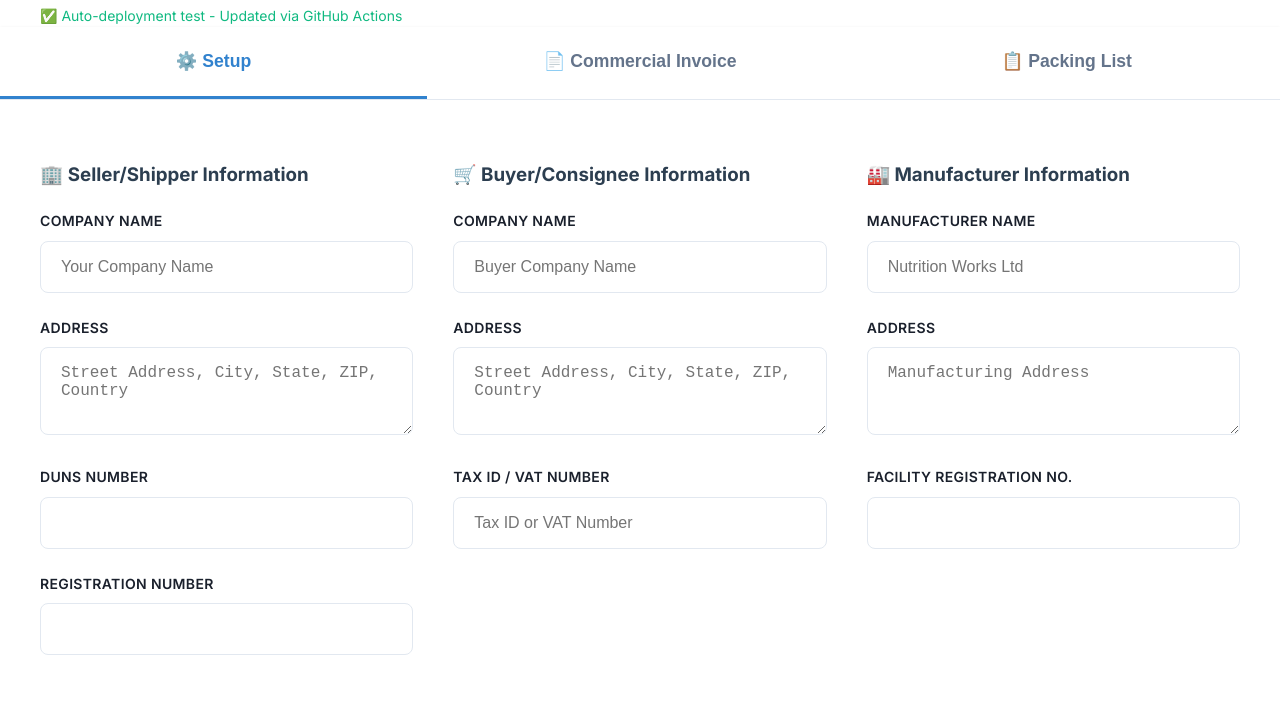
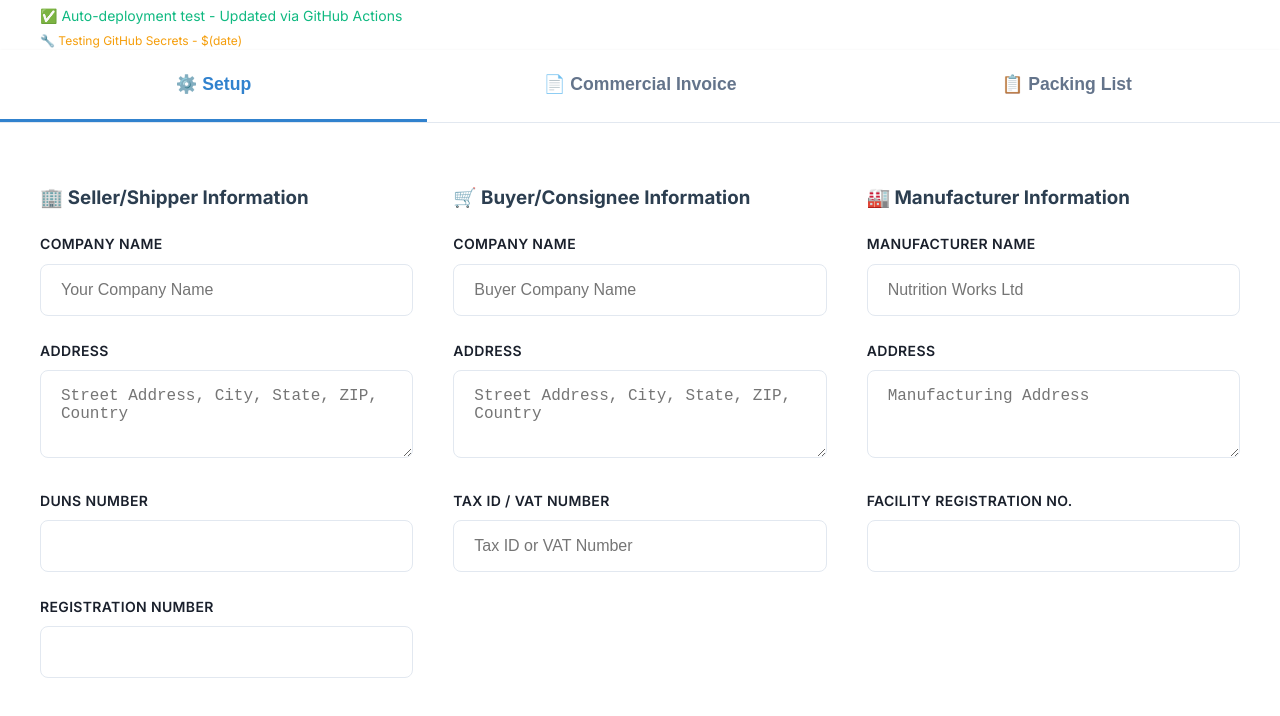
Before and after one commit to siddav83/exportdoc-pro, a plain HTML site: page index.html in a window 1280 px wide. Shown: the part 80-796 px from the top of the page. Drawn offline with Linux system fonts and the light colour scheme.

Commit message:
Test GitHub secrets deployment

```diff
--- a/index.html
+++ b/index.html
@@ -18,6 +18,7 @@
         <h1>🏭 ExportDoc Pro</h1>
         <p>Advanced Commercial Invoice & Packing List Generator for Small Businesses</p>
         <p style="color: #10b981; font-size: 14px; margin-top: 8px;">✅ Auto-deployment test - Updated via GitHub Actions</p>
+        <p style="color: #f59e0b; font-size: 12px; margin-top: 4px;">🔧 Testing GitHub Secrets - $(date)</p>
       </div>
     </header>
 
```
